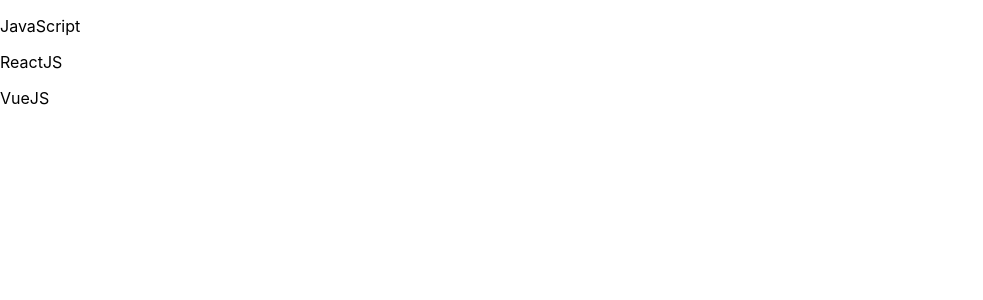
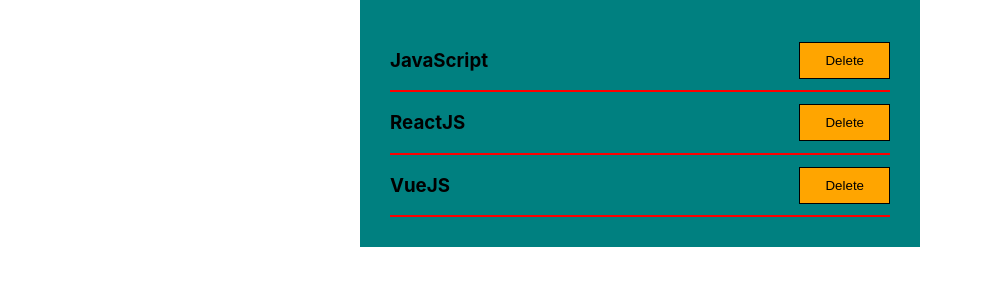
Before and after one commit to QobilovSardor/React-lesson, a React (Create React App) app: page / in a window 1280 px wide. Shown: the top 300 px of the page, without its empty margins (0-983 px from the left). Built offline with nearby package versions, Linux system fonts and the light colour scheme.

Commit message:
props bo'yicha amaliyot

```diff
--- a/src/App.js
+++ b/src/App.js
@@ -1,15 +1,14 @@
 import './App.css';
 import Amaliyot from './Amaliyot';
 import Book from './Book';
-// import Loader from "./Loader";
+import Loader from "./Loader";
 import ClassConstructor from "./ClassConstructor";
 import LiveScyle from './LiveScyle';
 import KeyAtribute from './KeyAtribute';
 
 function App(props) {
   return props.loading ? (
-    // <Loader />
-    <p>salom</p>
+    <Loader />
   ) : (
     <div>
       <Book name='JS for beginers' year='2021' price='50'>
--- a/src/KeyAtribute.js
+++ b/src/KeyAtribute.js
@@ -6,14 +6,18 @@
     posts: [
       { id: 1, name: 'JavaScript' },
       { id: 2, name: 'ReactJS' },
-      { id: 1, name: 'VueJS' },
+      { id: 3, name: 'VueJS' },
     ]
   }
 
+  removePost = (id) => {
+    this.setState({ posts: this.state.posts.filter(post => post.id !== id) })
+  }
+
   render() {
-    return(
-      <div>
-        <Posts kluch={this.state.posts}/>
+    return (
+      <div className='posts'>
+        <Posts kluch={this.state.posts} removePost={this.removePost} />
       </div>
     )
   }
--- a/src/components/PostList.js
+++ b/src/components/PostList.js
@@ -1,4 +1,9 @@
-// import React from "react";
 export default function PostList(props) {
-  return <p>{props.name}</p>
+  const { name, id, removePost } = props
+  return (
+    <div className="todo">
+      <h3>{name}</h3>
+      <button className="btn" onClick={() => removePost(id)}>Delete</button>
+    </div>
+  )
 }
--- a/src/components/Posts.js
+++ b/src/components/Posts.js
@@ -1,9 +1,11 @@
-import PostList from "./PostList"
-export default function Post(props) {
+import PostList from "./PostList";
+
+export default function Posts(props) {
+  const {removePost} = props
   return (
     <div>
-      {props.kluch.map((post, idx) => (
-        <PostList key={idx} name={post.name} />
+      {props.kluch.map(post => (
+        <PostList key={post.id} id={post.id} name={post.name} removePost={removePost} />
       ))}
     </div>
   )
--- a/src/index.css
+++ b/src/index.css
@@ -11,3 +11,21 @@
   font-family: source-code-pro, Menlo, Monaco, Consolas, 'Courier New',
     monospace;
 }
+.posts {
+  background-color: teal;
+  width: 500px;
+  margin: 0 auto;
+  padding: 30px;
+}
+.todo {
+  border-bottom: 2px solid red;
+  display: flex;
+  justify-content: space-between;
+  align-items: center;
+}
+.btn {
+  padding: 10px 25px;
+  background-color: orange;
+  border: 1px solid black;
+  cursor: pointer;
+}
```
